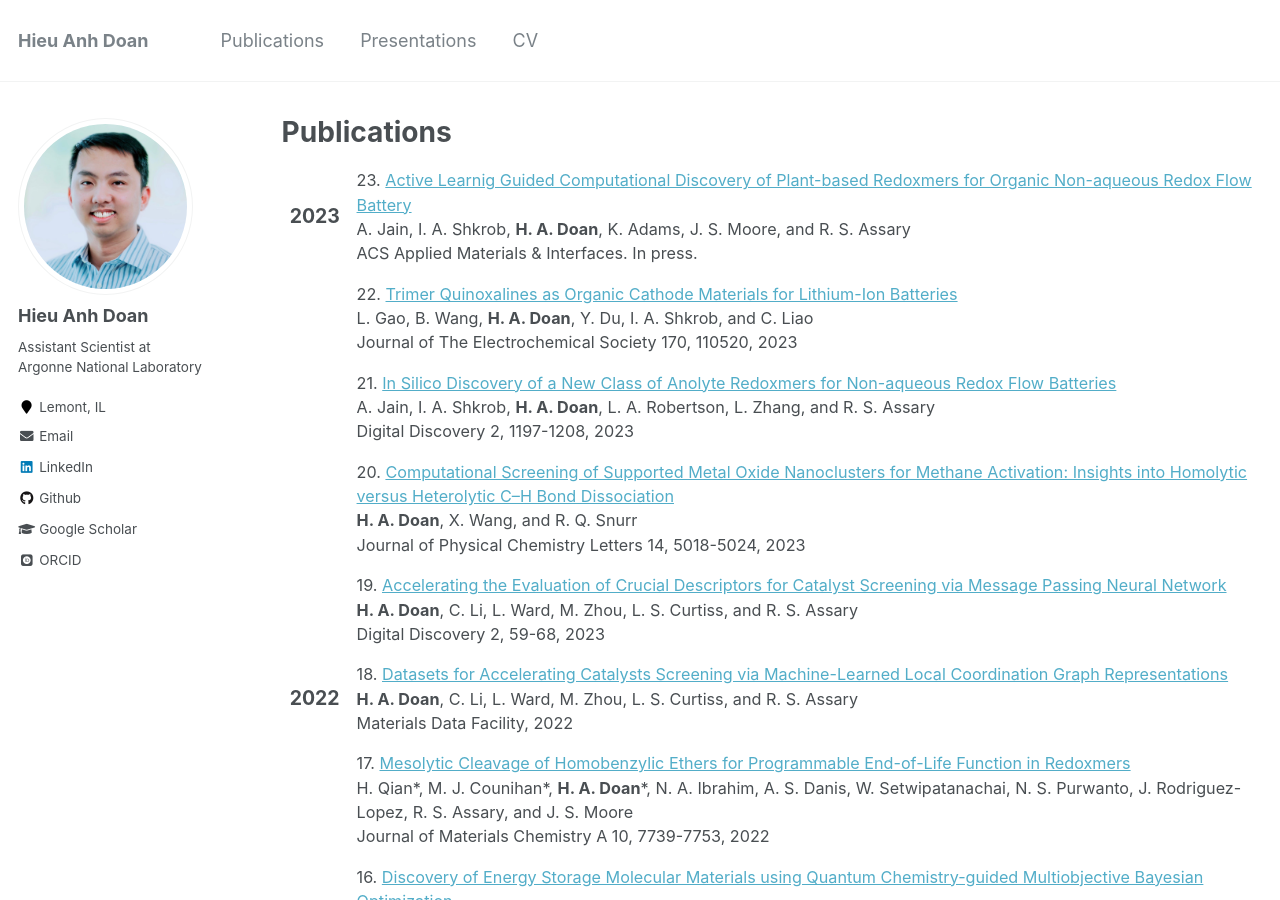
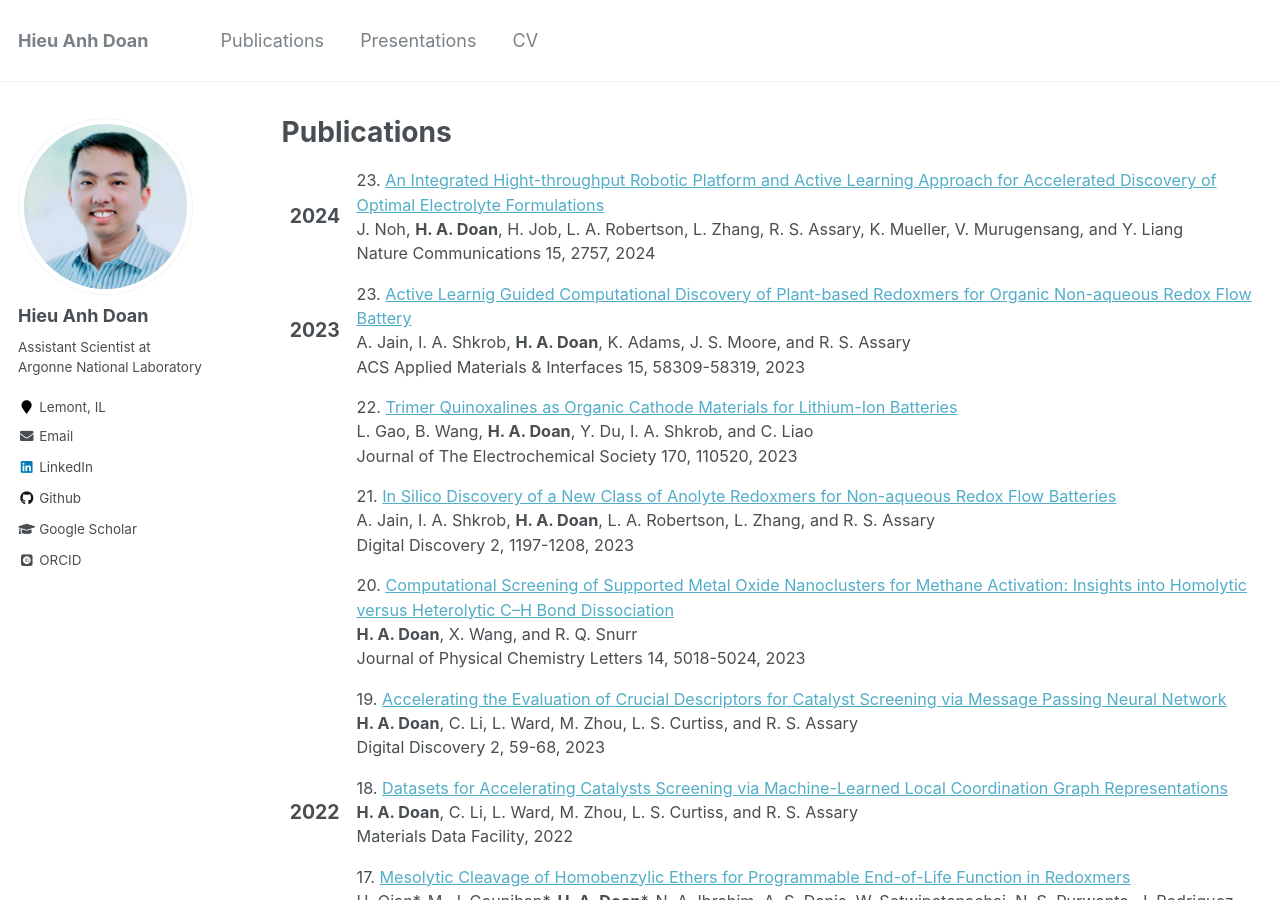
Before and after one commit to hieuadoan/hieuadoan.github.io, a Jekyll site: the page built from _pages/publications.html, in a window 1280 px wide and 900 px high. Built offline with Jekyll 4.4.1, drawn with Linux system fonts in a browser that asks for light colours; some web fonts are replaced.

Commit message:
Updated pubs

```diff
--- a/_pages/publications.html
+++ b/_pages/publications.html
@@ -7,6 +7,36 @@ author_profile: true
 
 <table class="table" style="border:0;">
 <tbody>
+	<tr>
+		<td>
+			<span class="date">
+
+				<big><strong>2024</strong></big><br />
+
+
+
+
+
+
+
+			</span>
+		</td>
+
+		<td class="publication">
+			<span class="pubtitle">
+				  23. <a href="https://www.nature.com/articles/s41467-024-47070-5"> An
+					Integrated Hight-throughput Robotic Platform and Active Learning Approach for Accelerated Discovery of Optimal
+					Electrolyte Formulations </a>
+			  </span><br />
+			  <span class="authors">
+				  J. Noh, <b>H. A. Doan</b>, H. Job, L. A. Robertson, L. Zhang, R. S. Assary, K. Mueller, V. Murugensang, and Y. Liang
+			  </span><br />
+			  <span class="venuetype"></span><span class="venue">Nature Communications 15, 2757, 2024 </span>
+			  <br />
+			  <span class="links">
+			  </span>
+		</td>
+	</tr>
 	<tr>
 		<td>
 			<span class="date">
@@ -24,12 +54,12 @@ author_profile: true
 
 		<td class="publication">
 			<span class="pubtitle">
-				  23. <a href=""> Active Learnig Guided Computational Discovery of Plant-based Redoxmers for Organic Non-aqueous Redox Flow Battery </a>
+				  23. <a href="https://pubs.acs.org/doi/10.1021/acsami.3c11741"> Active Learnig Guided Computational Discovery of Plant-based Redoxmers for Organic Non-aqueous Redox Flow Battery </a>
 			  </span><br />
 			  <span class="authors">
 				  A. Jain, I. A. Shkrob, <b>H. A. Doan</b>, K. Adams, J. S. Moore, and R. S. Assary
 			  </span><br />
-			  <span class="venuetype"></span><span class="venue">ACS Applied Materials & Interfaces. In press. </span>
+			  <span class="venuetype"></span><span class="venue">ACS Applied Materials & Interfaces 15, 58309-58319, 2023 </span>
 			  <br />
 			  <span class="links">
 			  </span>
```
